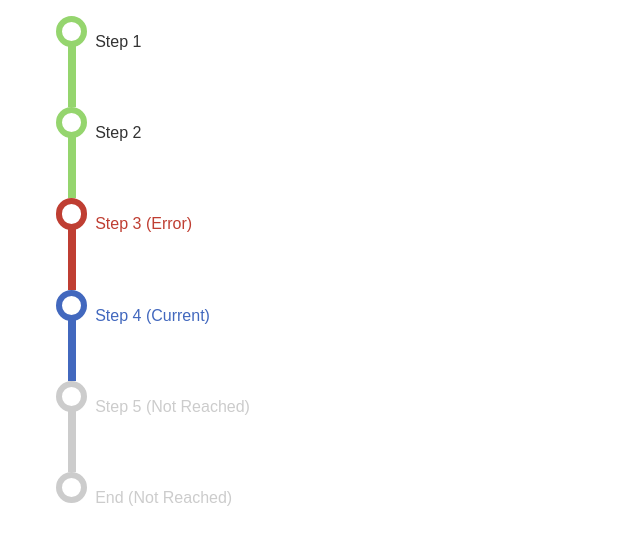
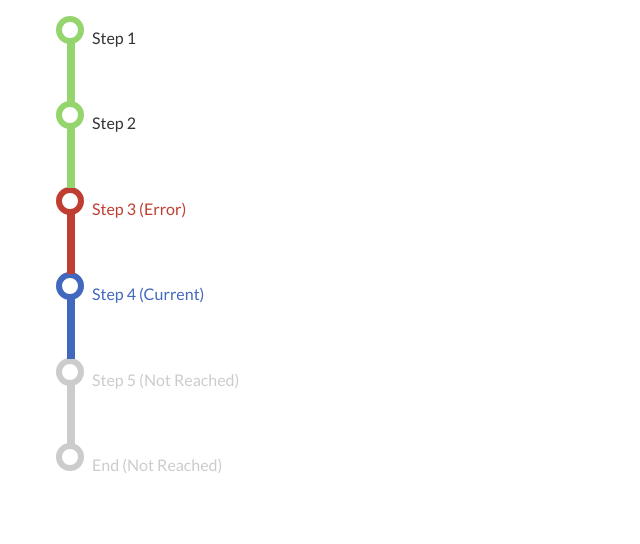
Before and after one commit to samiwel/waypoint-navigation, a plain HTML site: page index.html in a window 1280 px wide. Shown: the whole page, without its empty margins (0-640 px from the left). Drawn offline with Linux system fonts and the light colour scheme.

Commit message:
Update readme screenshot.

```diff
--- a/index.html
+++ b/index.html
@@ -2,6 +2,7 @@
 <html>
   <head>
     <title>Waypoint Navigation Demo</title>
+    <link href="https://fonts.googleapis.com/css?family=Lato" rel="stylesheet">
     <link rel="stylesheet" type="text/css" href="waypoint-nav.css">
   </head>
   <body>
--- a/waypoint-nav.css
+++ b/waypoint-nav.css
@@ -1,5 +1,5 @@
 body {
-  font-family: sans-serif;
+  font-family: 'Lato', sans-serif;
   font-size: 16px;
   padding: 0;
   margin: 0;
@@ -27,8 +27,8 @@ Waypoint nav styles
 .waypoint:before {
   content: ""; /* Adds spacing for waypoints.*/
   display: inline-block;
-  width: 1.2em;
-  height: 1.2em;
+  width: 1em;
+  height: 1em;
   pointer-events: none;
   margin-right: .5em;
   border-radius: 2em;
@@ -41,10 +41,10 @@ Waypoint nav styles
   display: block;
   position: relative;
   top: -0.5em;
-  left: 0.75em;
+  left: 0.7em;
   border-left: .5em solid #ccc;
   height: 4em;
-  margin-bottom: -0.5em;
+  margin-bottom: -0.6em;
 }
 
 .complete:before {
```
Also changed, not shown: doc/images/waypoint-nav.png.
